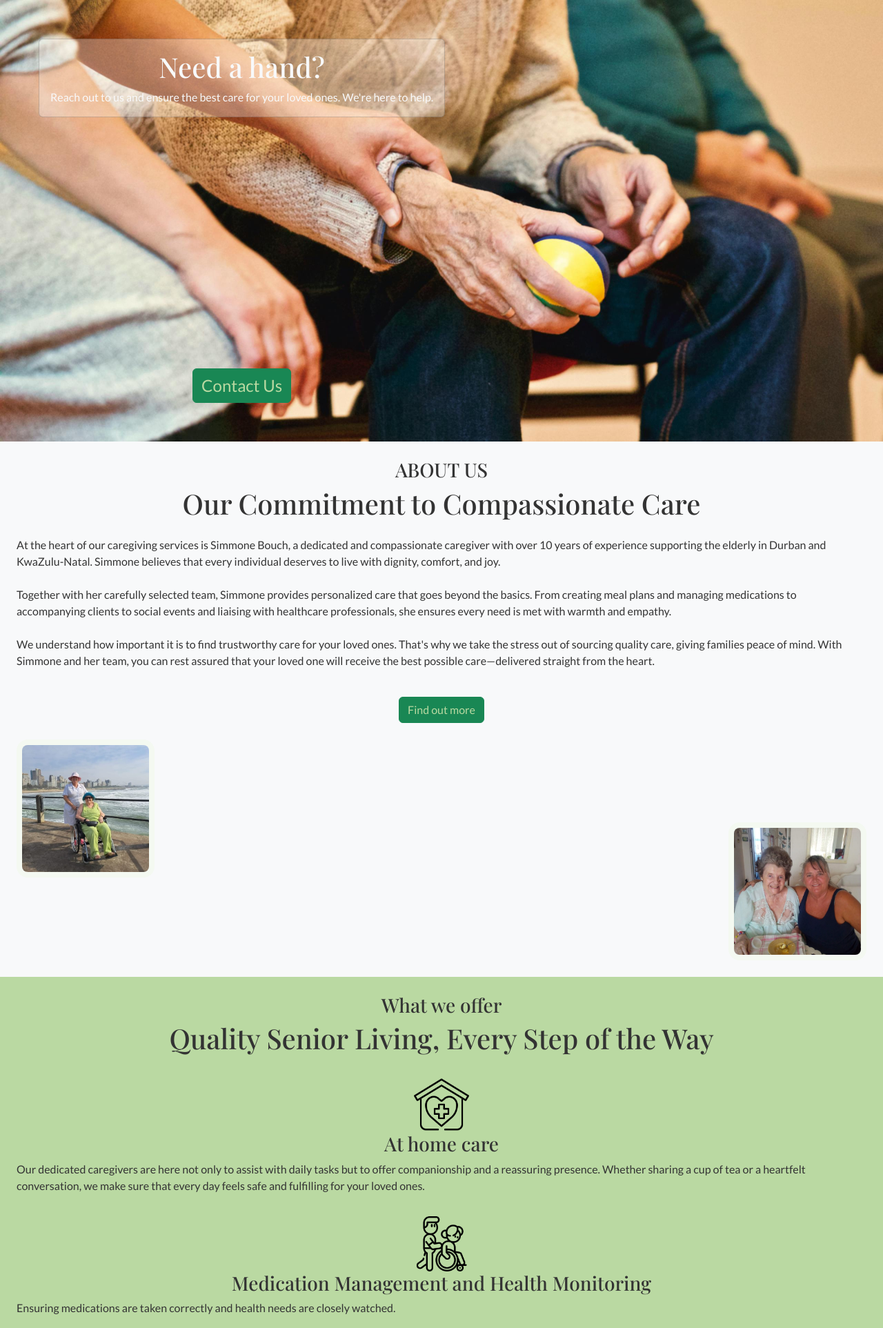
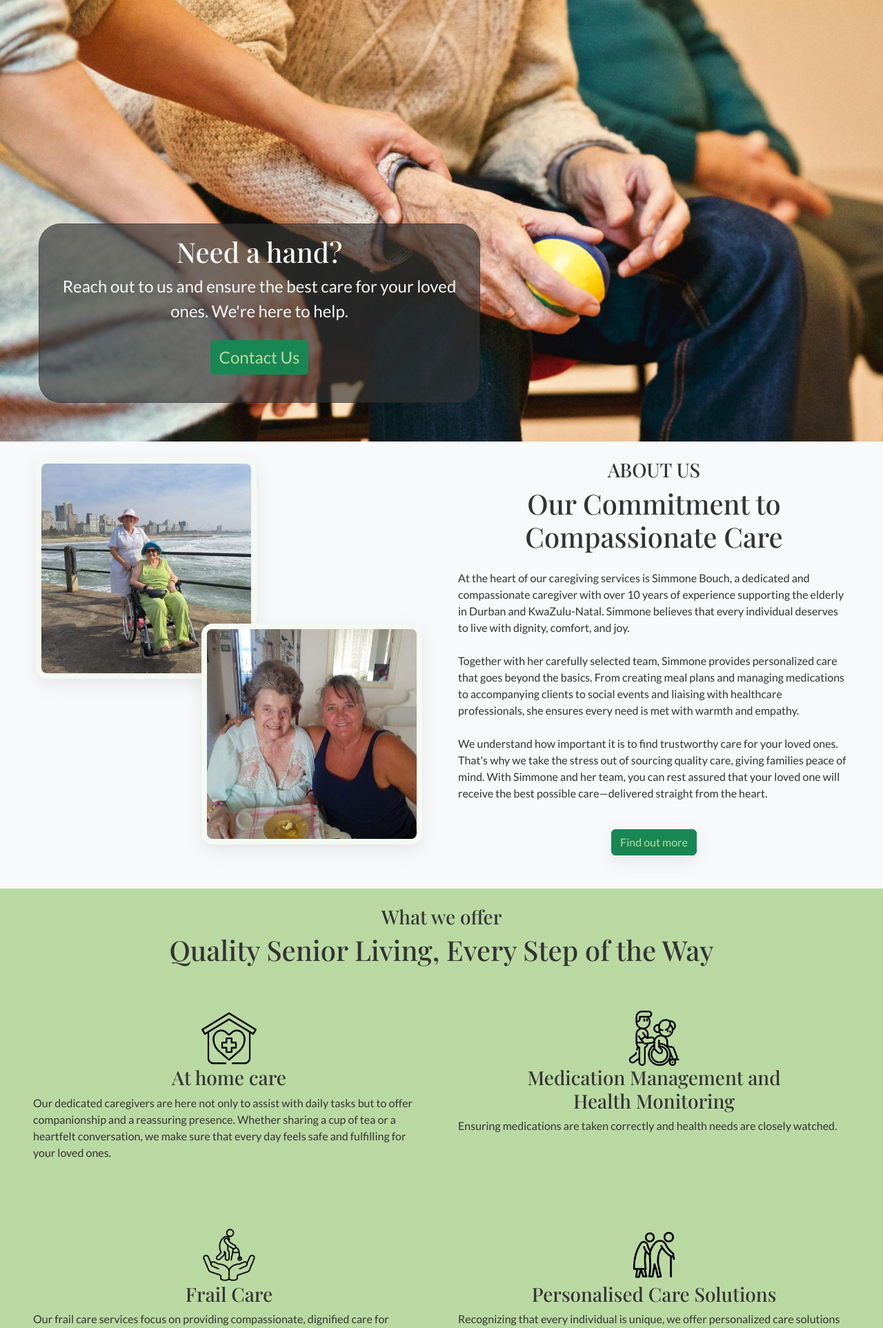
Before and after one commit to timotiousPrime/simscare_fs, a Django app: page / in a window 1280 px wide. Shown: the part 74-1999 px from the top of the page at 69% size. Run offline with Django 5.2, Linux system fonts and the light colour scheme; some libraries are stand-ins or nearby versions.

Commit message:
styling and layout updates

```diff
--- a/src/simscare/home/static/home/css/styleComponents.css
+++ b/src/simscare/home/static/home/css/styleComponents.css
@@ -48,6 +48,9 @@ h1, h2, h3, h4 {
     background-color: var(--bs-primary);
 }
 
+.btn {
+    box-shadow: rgba(149, 157, 165, 0.2) 0px 8px 24px;
+}
 
 /* HERO */
 
@@ -77,6 +80,7 @@ h1, h2, h3, h4 {
     height: 200px;
     width: 200px;
     object-fit: cover;
+    box-shadow: rgba(149, 157, 165, 0.2) 0px 8px 24px;
 }
 
 
@@ -132,7 +136,7 @@ h1, h2, h3, h4 {
     flex-direction: column;
     justify-content: center;
     align-items: center;
-    box-shadow: 0 4px 8px rgba(0, 0, 0, 0.1); /* Add a subtle shadow */
+    box-shadow: rgba(149, 157, 165, 0.2) 0px 8px 24px;
 }
 
 /* CONTACT US */
@@ -160,4 +164,29 @@ h1, h2, h3, h4 {
         padding: 2rem;
     }
 
+    .heroText {
+        background-color: #333333AA;
+        border-radius: 2rem;
+        max-width: 40rem;
+    }
+
+    #HeroCardBtn {
+        display: inline-block;
+    }
+
+    #HeroBtn {
+        display: none;
+    }
+
+    .imgBlock {
+            width: 35rem;
+        height: 35rem;
+        margin: auto auto;
+    }
+
+    .aboutUsImg {
+        height: 20rem;
+        width: 20rem;
+    }
+
 }
--- a/src/simscare/home/templates/includes/about_us_section.html
+++ b/src/simscare/home/templates/includes/about_us_section.html
@@ -2,17 +2,17 @@
 
 <div class="introduction">
     <div id="aboutUs" class="bg-light">
-        <div class="twoBlockContainer d-flex flex-column-reverse p-4">
-            <div class="contentSection">
+        <div class="twoBlockContainer d-flex flex-column-reverse flex-lg-row p-4 justify-content-center">
+            <div class="contentSection col-lg-6">
                 <div class="imgBlock">
                     <img class="aboutUsImg topImg" src="{% static 'home/images/north pier.jpeg'%}" alt="">
                     <img class="aboutUsImg bottomImg" src="{% static 'home/images/maureen.jpeg'%}" alt="">
                 </div>
             </div>
-            <div class="text-center ">
+            <div class="text-center col-lg-6 align-self-strech justify-content-evenly">
                 <h2 class="primaryText fs-3">ABOUT US</h2>
                 <h3 class="fs-1">Our Commitment to Compassionate Care</h3>
-                <p class="text-start mt-4">
+                <p class="text-start mt-4 px-4">
                     At the heart of our caregiving services is Simmone Bouch, a dedicated and compassionate caregiver with over 10 years of experience supporting the elderly in Durban and KwaZulu-Natal. Simmone believes that every individual deserves to live with dignity, comfort, and joy.
                     <br>
                     <br>
--- a/src/simscare/home/templates/includes/contact_us_section.html
+++ b/src/simscare/home/templates/includes/contact_us_section.html
@@ -1,12 +1,31 @@
 {% load static %}
 
-<div id="contactUs" class="w-100 border border-2 border-danger bg-dark container text-light p-4">
-    <div class="servicesContainer border border-primary border-2">
+<div id="contactUs" class="container-fluid bg-dark text-light p-4">
+    <div class="servicesContainer">
 
         <h2 class="text-center">Contact Us</h2>
         <p class="text-center">Let's connect and find the right care solution together.</p>
-        <div class="d-flex flex-column align-items-center justify-content-center">
-            <form action="https://api.web3forms.com/submit" method="POST" class="w-75">
+        <!-- <div class="contactContainer border border-2 border-primary d-flex flex-column flex-lg-row-reverse justify-content-center" style="height: 20rem;">
+            <form class="col-lg-6 border border-2 border-warning " action="">
+                <div class="formContainer w-75">
+                    <div class="form-group">
+                        <label class="form-label" for="name">Name:</label>
+                        <input class="form-control" class="form-control" type="text" id="name" name="name" required>
+                    </div>
+                    <div class="form-group">
+                        <label class="form-label" for="name">Surname:</label>
+                        <input class="form-control" class="form-control" type="text" id="name" name="name" required>
+                    </div>
+                </div>
+
+            </form>
+            <div class="contactDetails col-lg-6 border border-2 border-danger">
+                <p>Lorem ipsum dolor sit amet consectetur adipisicing elit. Nostrum sit suscipit necessitatibus!</p>
+            </div>
+        </div> -->
+        <div class="d-flex flex-column flex-lg-row-reverse align-items-center justify-content-evenly">
+            <form action="https://api.web3forms.com/submit" method="POST" class="col-lg-5">
+                <div class="formContainer p-lg-4 mx-auto">
                     <input type="hidden" name="access_key" value="4b2a361b-2e2a-45d1-ab17-37f768100db2">
                     <div class="form-group">
                         <label class="form-label" for="name">Name:</label>
@@ -28,12 +47,44 @@
                     <div class="text-center">
                         <button class="btn btn-primary w-100 type="submit">Send Message</button>
                     </div>
+                </div>
             </form>
-            <div class="contact-details mt-5 text-center">
-                <span class="mt-5"><i class="fa-solid fa-location-dot fa-3x"></i><p class="m1 fs-4">Durban, Kwa-Zulu Natal  </p></span>
-                <span class="mt-5"><i class="fa-solid fa-phone fa-3x "></i><p class="m1 fs-4"><strong>Phone: </strong><a href="tel:+27826816549" class="font-l contactDetail">082 681 6549</a></p></span>
-                <span class="mt-5"><i class="fa-solid fa-envelope fa-3x "></i><p class="m1 fs-4"><strong>Email: </strong> <a href="mailto:simmone@simscare.co.za" class="contactDetail">simmone@simscare.co.za</a></p></span>
+            <div class="contact-details text-center col-lg-5 align-self-stretch d-flex flex-column justify-content-between py-4">
+                <span class=""><i class="fa-solid fa-location-dot fa-3x"></i><p class="m1 fs-4">Durban, Kwa-Zulu Natal  </p></span>
+                <span class=""><i class="fa-solid fa-phone fa-3x "></i><p class="m1 fs-4"><strong>Phone: </strong><a href="tel:+27826816549" class="font-l contactDetail">082 681 6549</a></p></span>
+                <span class=""><i class="fa-solid fa-envelope fa-3x "></i><p class="m1 fs-4"><strong>Email: </strong> <a href="mailto:simmone@simscare.co.za" class="contactDetail">simmone@simscare.co.za</a></p></span>
+            </div>
+        </div>
+        <!-- <div class="d-flex flex-column flex-lg-row align-items-center justify-content-center">
+            <form action="https://api.web3forms.com/submit" method="POST" class="w-75 col-lg-6 border border-2 border-primary p-4">
+                <input type="hidden" name="access_key" value="4b2a361b-2e2a-45d1-ab17-37f768100db2">
+                <div class="mb-3">
+                    <label class="form-label" for="name">Name:</label>
+                    <input class="form-control" type="text" id="name" name="name" required>
+                </div>
+                <div class="mb-3">
+                    <label for="phone">Phone number:</label>
+                    <input class="form-control" type="tel" id="phone" name="phone" required>
+                </div>
+                <div class="mb-3">
+                    <label for="email">Email:</label>
+                    <input class="form-control" type="email" id="email" name="email" required>
+                </div>
+                <div class="mb-3">
+                    <label for="message">Message:</label>
+                    <textarea class="form-control" id="message" name="message" rows="5" required></textarea>
+                </div>
+                <input type="checkbox" name="botcheck" class="hidden" style="display: none;">
+                <div class="text-center">
+                    <button class="btn btn-primary w-100" type="submit">Send Message</button>
+                </div>
+            </form>
+
+            <div class="contact-details mt-5 mt-lg-0 text-center col-lg-6 d-flex flex-column align-items-center justify-content-center">
+                <div class="mb-3"><i class="fa-solid fa-location-dot fa-3x"></i><p class="m-1 fs-4">Durban, Kwa-Zulu Natal</p></div>
+                <div class="mb-3"><i class="fa-solid fa-phone fa-3x"></i><p class="m-1 fs-4"><strong>Phone: </strong><a href="tel:+27826816549" class="contactDetail">082 681 6549</a></p></div>
+                <div class="mb-3"><i class="fa-solid fa-envelope fa-3x"></i><p class="m-1 fs-4"><strong>Email: </strong> <a href="mailto:simmone@simscare.co.za" class="contactDetail">simmone@simscare.co.za</a></p></div>
+            </div> -->
         </div>
     </div>
 </div>
-</div>
--- a/src/simscare/home/templates/includes/hero_section.html
+++ b/src/simscare/home/templates/includes/hero_section.html
@@ -1,14 +1,15 @@
 {% load static %}
 
 <div id="hero" class="hero col container-fluid">
-    <div class="d-flex flex-column align-items-center justify-content-between h-100" >
+    <div class="d-flex flex-column align-items-center justify-content-between justify-content-lg-end h-100" >
         <div class="heroText card m-4 align-content-center">
-            <div class="card-body text-light text-center">
+            <div class="card-body text-light text-center px-lg-4">
                 <h2 class="fs-1 ">Need a hand?</h2>
-                <p class="mb-0">Reach out to us and ensure the best care for your loved ones. We're here to help.</p>
+                <p class="mb-0 fs-4">Reach out to us and ensure the best care for your loved ones. We're here to help.</p>
+                <a href="#contactUs" type="button" id="HeroCardBtn" class="btn btn-brand fs-4 my-4">Contact Us</a>
             </div>
         </div>
-        <a href="#contactUs" type="button" class="btn btn-brand fs-4 mb-4">Contact Us</a>
+        <a href="#contactUs" type="button" id="HeroBtn" class=" btn btn-brand fs-4 mb-4">Contact Us</a>
     </div>
     </div>
 </div>
--- a/src/simscare/home/templates/includes/services_section.html
+++ b/src/simscare/home/templates/includes/services_section.html
@@ -7,28 +7,28 @@
             <h3 class="fs-1 centerText">Quality Senior Living, Every Step of the Way</h3>
         </div>
 
-        <ul class="servicesContainer px-4">
-            <li class="serviceContainer">
+        <ul class="servicesContainer px-4 d-flex flex-lg-row flex-wrap justify-content-center">
+            <li class="serviceContainer text-center col-lg-6 p-lg-4 ">
                 <img class="icon" src="{% static 'home/icons/003-nursing-home-1.png' %}" alt="">
-                <h3>At home care</h3>
+                <h3 class="w-75 mx-auto">At home care</h3>
                 <p>Our dedicated caregivers are here not only to assist with daily tasks but to offer companionship and a reassuring presence.
                         Whether sharing a cup of tea or a heartfelt conversation, we make sure that every day feels safe and fulfilling for your loved ones.
                 </p>
             </li>
-            <li class="serviceContainer">
+            <li class="serviceContainer text-center  col-lg-6 p-lg-4 ">
                 <img class="icon" src="{% static 'home/icons/008-elderly.png' %}" alt="">
-                <h3>Medication Management and Health Monitoring</h3>
+                <h3 class="w-75 mx-auto">Medication Management and Health Monitoring</h3>
                 <p>Ensuring medications are taken correctly and health needs are closely watched.</p>
             </li>
-            <li class="serviceContainer">
+            <li class="serviceContainer text-center  col-lg-6 p-lg-4 ">
                 <img class="icon" src="{% static 'home/icons/005-geriatric.png' %}" alt="">
-                <h3>Frail Care</h3>
+                <h3 class="w-75 mx-auto">Frail Care</h3>
                 <p>Our frail care services focus on providing compassionate, dignified care for individuals who require more intensive support.
                      We ensure that everyday needs are met with patience and understanding, all within a safe and nurturing environment.</p>
             </li>
-            <li class="serviceContainer">
+            <li class="serviceContainer text-center  col-lg-6 p-lg-4 ">
                 <img class="icon" src="{% static 'home/icons/010-old.png' %}" alt="">
-                <h3>Personalised Care Solutions</h3>
+                <h3 class="w-75 mx-auto">Personalised Care Solutions</h3>
                 <p>Recognizing that every individual is unique, we offer personalized care solutions that cater to specific requirements.
                      Whether it’s a comprehensive care plan or occasional assistance, we are here to make life easier for both our clients and their families.                </p>
             </li>
--- a/src/simscare/home/templates/includes/testimonials_section.html
+++ b/src/simscare/home/templates/includes/testimonials_section.html
@@ -1,6 +1,6 @@
 {% load static %}
 
-<div class="testimonialsContainer bg-light py-3 mb-2">
+<div class="testimonialsContainer bg-light py-3">
     <h2 class="text-center mb-3">Testimonials</h2>
         <div id="testimonialCarousel " class="carousel-container">
             <div class="carousel-slides">
@@ -61,4 +61,4 @@
                 </div>
             </div>
         </div>
- </div>
+</div>
```
Lines whose indentation alone changed are shown as unchanged.
